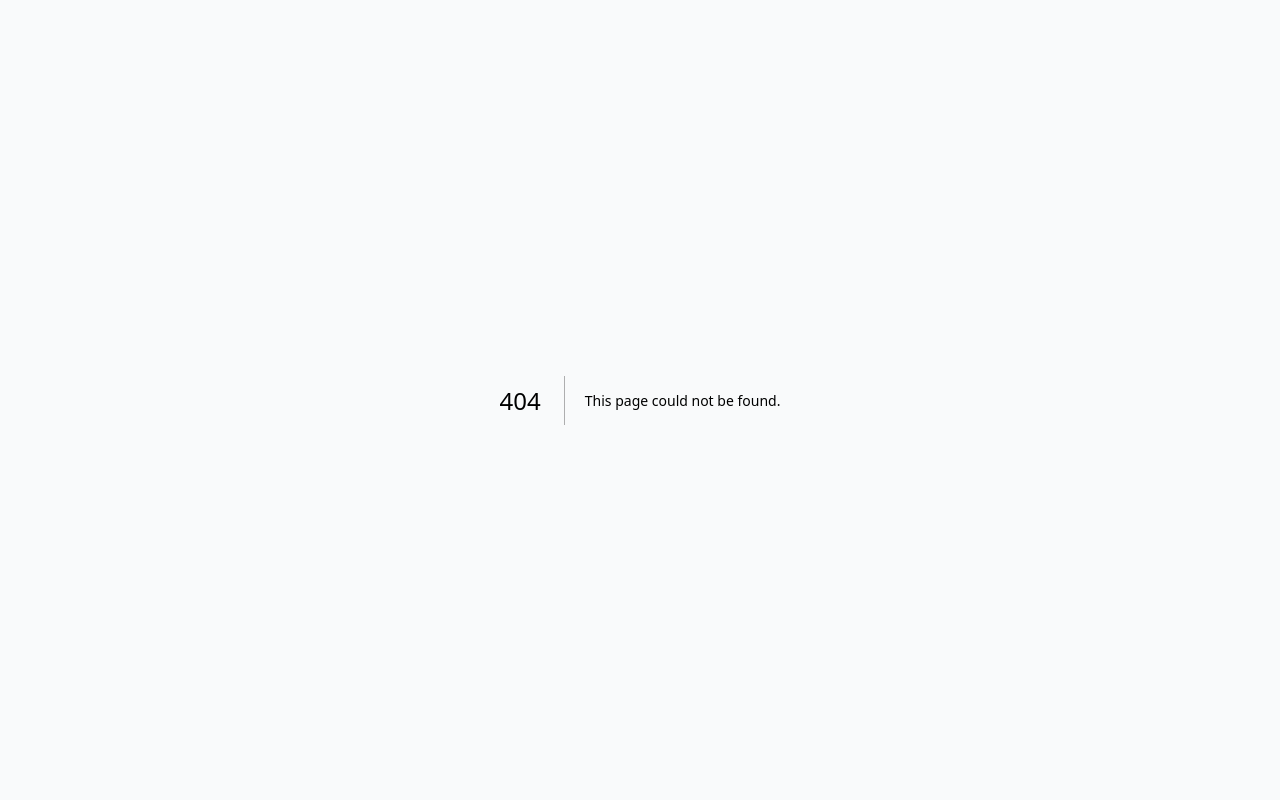
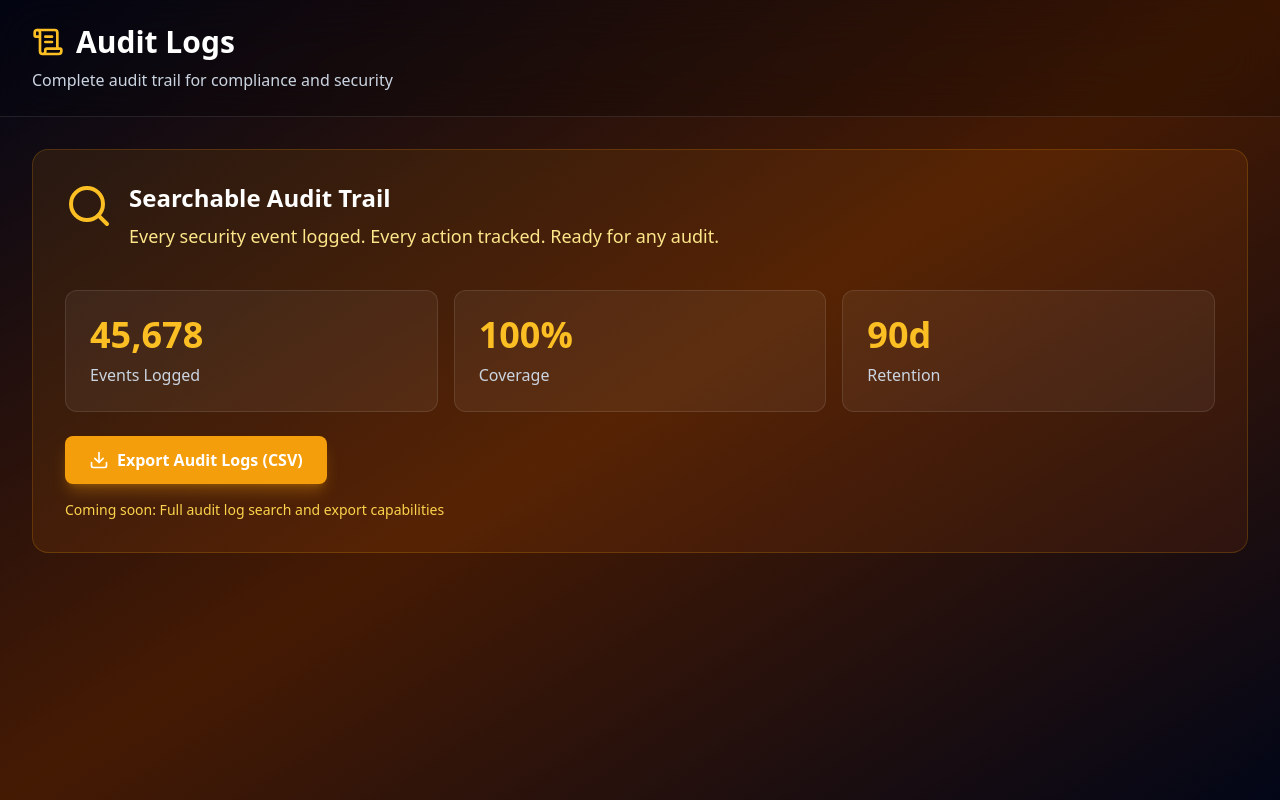
Before and after one commit to dsovan2004-beep/defendml-app, a Next.js app: page /audit in a window 1280 px wide. Before the commit this address had no page. Built offline with nearby package versions, Linux system fonts and the light colour scheme.

Commit message:
Create audit.tsx

```diff
--- /dev/null
+++ b/src/pages/audit.tsx
@@ -0,0 +1,56 @@
+import React from 'react';
+import { ScrollText, Search, Download } from 'lucide-react';
+
+export default function AuditPage() {
+  return (
+    <div className="min-h-screen bg-gradient-to-br from-slate-950 via-amber-950 to-slate-950">
+      <div className="border-b border-white/10 bg-black/20 backdrop-blur-xl">
+        <div className="max-w-7xl mx-auto px-8 py-6">
+          <div className="flex items-center gap-3 mb-2">
+            <ScrollText className="w-8 h-8 text-amber-400" />
+            <h1 className="text-3xl font-bold text-white">Audit Logs</h1>
+          </div>
+          <p className="text-slate-300">Complete audit trail for compliance and security</p>
+        </div>
+      </div>
+
+      <div className="max-w-7xl mx-auto px-8 py-8">
+        <div className="bg-gradient-to-br from-amber-500/10 to-orange-600/10 rounded-2xl p-8 border border-amber-500/20">
+          <div className="flex items-start gap-4 mb-6">
+            <Search className="w-12 h-12 text-amber-400" />
+            <div>
+              <h2 className="text-2xl font-bold text-white mb-2">Searchable Audit Trail</h2>
+              <p className="text-amber-200 text-lg mb-4">
+                Every security event logged. Every action tracked. Ready for any audit.
+              </p>
+            </div>
+          </div>
+
+          <div className="grid grid-cols-1 md:grid-cols-3 gap-4 mb-6">
+            <div className="bg-white/5 rounded-xl p-6 border border-white/10">
+              <div className="text-4xl font-bold text-amber-400 mb-2">45,678</div>
+              <div className="text-slate-300 font-medium">Events Logged</div>
+            </div>
+            <div className="bg-white/5 rounded-xl p-6 border border-white/10">
+              <div className="text-4xl font-bold text-amber-400 mb-2">100%</div>
+              <div className="text-slate-300 font-medium">Coverage</div>
+            </div>
+            <div className="bg-white/5 rounded-xl p-6 border border-white/10">
+              <div className="text-4xl font-bold text-amber-400 mb-2">90d</div>
+              <div className="text-slate-300 font-medium">Retention</div>
+            </div>
+          </div>
+
+          <button className="flex items-center gap-2 px-6 py-3 bg-amber-500 hover:bg-amber-600 text-white rounded-lg font-semibold transition-all shadow-lg shadow-amber-500/30">
+            <Download className="w-5 h-5" />
+            Export Audit Logs (CSV)
+          </button>
+
+          <p className="text-amber-300 text-sm mt-4">
+            Coming soon: Full audit log search and export capabilities
+          </p>
+        </div>
+      </div>
+    </div>
+  );
+}
```
